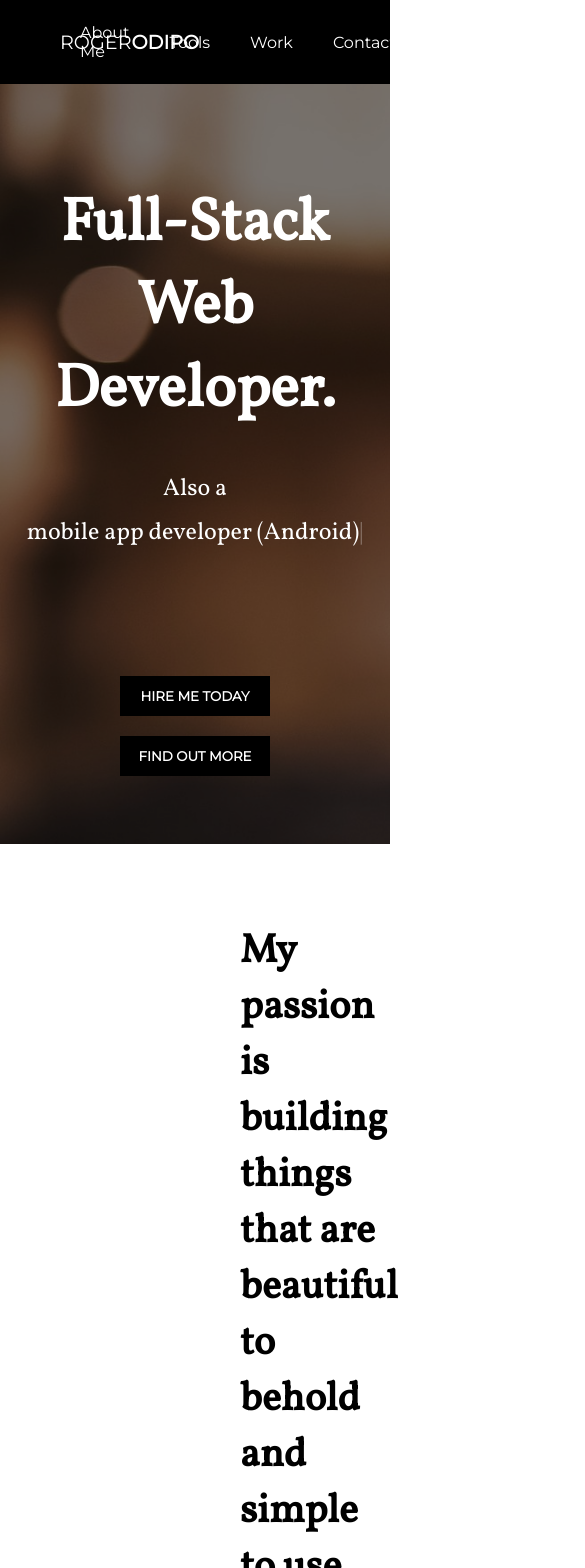
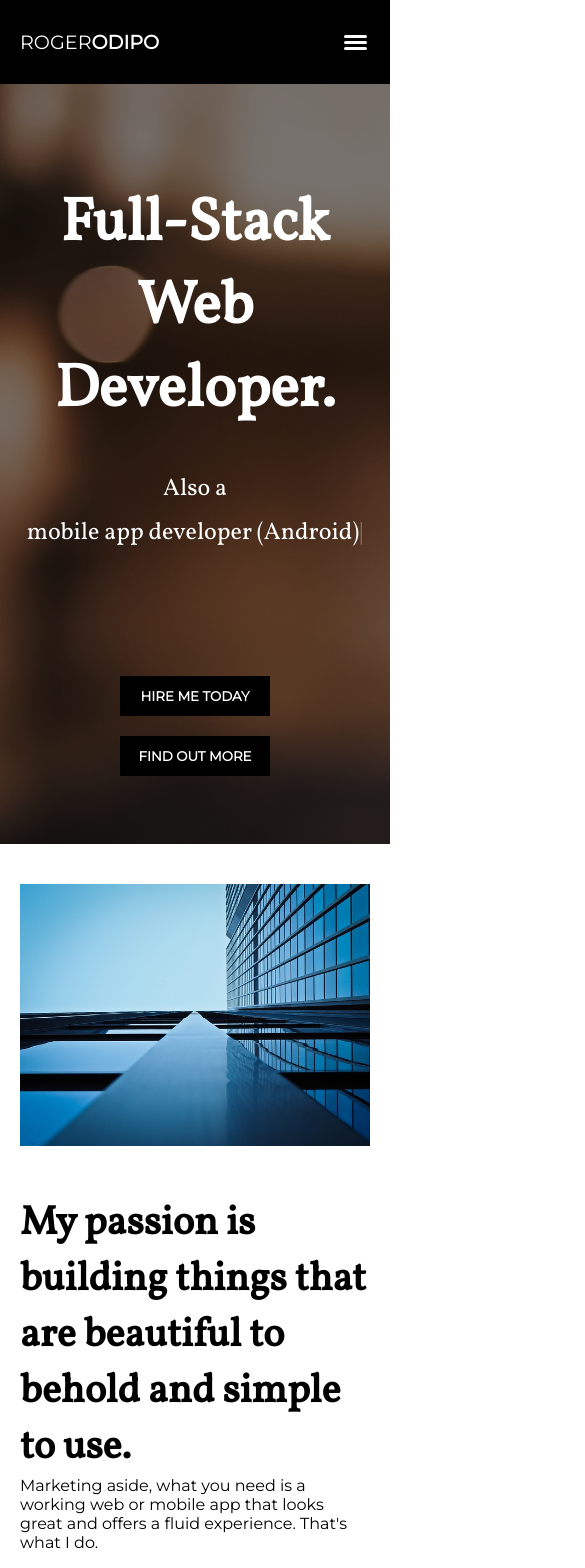
Before and after one commit to rogerodipo/portfolio, a React (Create React App) app: page / in a window 390 px wide. Shown: the top 1568 px of the page, 585 px wide, since content can reach past the window. Built offline with nearby package versions, Linux system fonts and the light colour scheme.

Commit message:
Add media query

```diff
--- a/src/App.css
+++ b/src/App.css
@@ -9,8 +9,15 @@
   padding: 0;
 }
 
+html,
 body {
   font-family: "Montserrat", sans-serif;
+  max-width: 100%;
+  overflow-x: hidden;
+}
+
+body {
+  position: relative;
 }
 
 .hero {
@@ -90,24 +97,35 @@ section {
   align-items: center;
 }
 
+.grid-item {
+  margin: 30px 0px;
+}
+
+.grid-item-1 {
+  grid-area: one;
+}
+.grid-item-2 {
+  grid-area: two;
+}
+.grid-item-3 {
+  grid-area: three;
+}
+
 #about {
   justify-content: center;
 }
 
-section > div {
+.three-column-section > div {
   padding: 40px;
   grid-gap: 40px;
   display: grid;
   width: 100%;
-  grid-template-columns: 1fr 1fr 1fr;
+  justify-content: space-around;
+  grid-template-areas: "one two three";
 }
 
 #tools {
   color: white;
-}
-
-#tools > div {
-  justify-content: flex-start;
 }
 
 #tools ul {
@@ -123,7 +141,7 @@ section > div {
 #tools .headings {
   color: #ddd;
   text-align: center;
-  margin: 30px 0px;
+  margin: 30px 0px 0px 0px;
 }
 
 #tools > div > div {
@@ -158,15 +176,27 @@ section:nth-child(even) {
   width: 100%;
   text-align: left;
   display: grid;
-  grid-template-columns: 1fr 1fr;
-  grid-column-gap: 50px;
+  grid-template-columns: "none";
+  grid-template-areas: "one two";
+  grid-gap: 50px;
   justify-content: space-between;
   align-items: center;
+}
+
+#about > div img {
+  grid-area: one;
+  align-self: center;
+  max-width: 450px;
+}
+
+#about > div > div {
+  grid-area: two;
 }
 
 img {
   height: auto;
   width: 100%;
+  min-width: 200px;
 }
 
 section .passion div {
@@ -225,7 +255,7 @@ nav {
 nav ul {
   display: flex;
   flex-direction: row;
-  height: 100%;
+  height: 100vh;
   align-items: center;
 }
 
@@ -321,7 +351,61 @@ textarea {
     margin: 10px;
   }
 
+  nav {
+    padding: 0px 20px;
+  }
+
   nav ul {
     position: absolute;
+    margin-top: 10vh;
+    top: 0;
+    right: -50vw;
+    z-index: 2;
+    width: 50vw;
+    height: 90vh;
+    display: flex;
+    flex-direction: column;
+    align-items: center;
+    background-color: black;
+    color: white;
+    justify-content: space-evenly;
+    transition: all 0.1s ease-in;
+  }
+
+  .nav-active{
+    right: 0;
+  }
+
+  nav ul li a {
+    width: 100%;
+  }
+
+  .hamburger {
+    display: inline;
+  }
+
+  section,
+  footer {
+    padding: 40px 20px;
+  }
+
+  form {
+    width: 85%;
+  }
+
+  .three-column-section > div {
+    grid-gap: 0px;
+    grid-template-areas: "one" "two" "three";
+  }
+
+  #about > div {
+    grid-template-areas: "one" "two";
+    justify-content: center;
+    align-items: center;
+  }
+
+  #about > div > img {
+    width: 100%;
+    max-width: 100%;
   }
 }
--- a/src/App.js
+++ b/src/App.js
@@ -13,33 +13,61 @@ import {
 import "./App.css";
 import { Link } from "react-scroll";
 
-function App() {
+class App extends React.Component {
+  state = {
+    navDrawn: false
+  };
+
+  removeNav = () => {
+    let navigation = document.querySelector(".links-ul");
+    this.setState({ navDrawn: !this.state.navDrawn });
+    navigation.classList.remove("nav-active");
+  }
+
+  toggleNav = () => {
+    let navigation = document.querySelector(".links-ul");
+    this.setState({ navDrawn: !this.state.navDrawn });
+    navigation.classList.toggle("nav-active");
+    console.log(navigation.classList);
+  }
+
+  render() {
     return (
-    <div className="App">
+      <div
+        className="App"
+        onClick={() => {
+          if (this.state.navDrawn) {
+            this.removeNav();
+          }
+        }}
+      >
         <nav>
-        <a href="#" className="brand">
+          <a href="/" className="brand">
             <span>Roger</span>Odipo
           </a>
-        <ul className="links">
-          <Link to="about" smooth={true}>
+          <ul className="links-ul" >
+            <Link to="about" smooth={true} onClick = {this.removeNav}>
               <li>About Me</li>
             </Link>
 
-          <Link to="tools" smooth={true}>
+            <Link to="tools" smooth={true} onClick = {this.removeNav}>
               <li>Tools</li>
             </Link>
 
-          <Link to="work" smooth={true}>
+            <Link to="work" smooth={true} onClick = {this.removeNav}>
               <li>Work</li>
             </Link>
-          <Link to="contact" smooth={true}>
+            <Link to="contact" smooth={true} onClick = {this.removeNav}>
               <li>Contact</li>
             </Link>
           </ul>
-        <div className="hamburger">
-          <div />
-          <div />
-          <div />
+          <div
+            className="hamburger"
+            onClick={this.toggleNav}
+          >
+            <div className = "line1"/>
+            <div className = "line2"/>
+            <div className = "line3"/>
           </div>
         </nav>
         <Hero />
@@ -48,19 +76,21 @@ function App() {
             <img src={img} alt="Pattern" />
             <div>
               <h2>
-              My passion is building things that are beautiful to behold and simple to use.
+                My passion is building things that are beautiful to behold and
+                simple to use.
               </h2>
               <p>
-              Marketing aside, what you need is a working web or mobile app that
-              looks great and offers a fluid experience. That's what I do.
+                Marketing aside, what you need is a working web or mobile app
+                that looks great and offers a fluid experience. That's what I
+                do.
               </p>
             </div>
           </div>
         </section>
-      <section id="tools">
+        <section id="tools" className="three-column-section">
           <h1>These are a few of my favourite things. </h1>
           <div>
-          <div>
+            <div className="grid-item grid-item-1">
               <div className="headings">
                 <h1>
                   <FontAwesomeIcon icon={faLaptopCode} />
@@ -74,7 +104,7 @@ function App() {
                 <li>Jquery</li>
               </ul>
             </div>
-          <div>
+            <div className="grid-item grid-item-2">
               <div className="headings">
                 <h1>
                   <FontAwesomeIcon icon={faCode} />
@@ -88,7 +118,7 @@ function App() {
               </ul>
             </div>
 
-          <div>
+            <div className="grid-item grid-item-3">
               <div className="headings">
                 <h1>
                   <FontAwesomeIcon icon={faCogs} />
@@ -104,10 +134,10 @@ function App() {
             </div>
           </div>
         </section>
-      <section id="work">
+        <section id="work" className="three-column-section">
           <h1>Here's some work I've done.</h1>
           <div>
-          <div>
+            <div className="grid-item grid-item-1">
               <img src={randomkey} alt="" />
               <p>
                 <span>RandomKey</span> is a simple Android app for musicians to
@@ -120,7 +150,7 @@ function App() {
                 <button>Visit Page</button>
               </a>
             </div>
-          <div>
+            <div className="grid-item grid-item-2">
               <img src={vanguard} alt="" />
               <p>
                 <span>Vanguard</span> is a research and transcription company.
@@ -133,11 +163,11 @@ function App() {
               </a>
             </div>
 
-          <div>
+            <div className="grid-item grid-item-3">
               <img src={cashtrack} alt="" />
               <p>
-              <span>CashTrack</span> is a simple personal accounting app to help
-              you keep track of expenses. If you would like to track your
+                <span>CashTrack</span> is a simple personal accounting app to
+                help you keep track of expenses. If you would like to track your
                 expenditure separately, one can create more ‘tracks’. It also
                 works for keeping count of costs in the supermarket and other
                 simple arithmetic needs.
@@ -150,11 +180,24 @@ function App() {
         </section>
         <section id="contact">
           <h1>Get in touch.</h1>
-        <form action="mailto:rogerodipo@gmail.com" method="post" enctype="text/plain">
-          <input required type="text" placeholder="Name" name="Name: "/>
-          <input required type="email" placeholder="Email" name="Email: "/>
-          <textarea required name="" id="" cols="30" rows="8" placeholder="Message" name="Message: "></textarea>
-          <button required type="submit">Send</button>
+          <form
+            action="mailto:rogerodipo@gmail.com"
+            method="post"
+            encType="text/plain"
+          >
+            <input required type="text" placeholder="Name" name="Name: " />
+            <input required type="email" placeholder="Email" name="Email: " />
+            <textarea
+              required
+              id=""
+              cols="30"
+              rows="8"
+              placeholder="Message"
+              name="Message: "
+            />
+            <button required type="submit">
+              Send
+            </button>
           </form>
         </section>
         <footer>
@@ -164,5 +207,6 @@ function App() {
       </div>
     );
   }
+}
 
 export default App;
```
Lines whose indentation alone changed are shown as unchanged.
